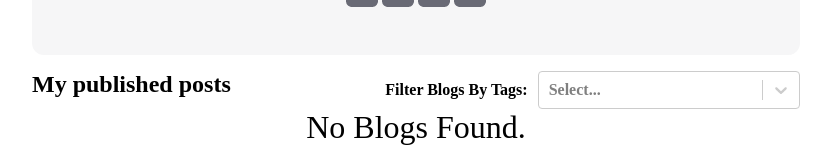
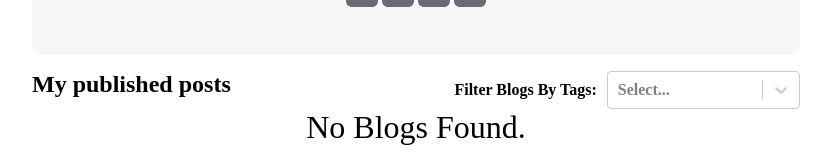
Before and after one commit to mza-wtag/well-blog-toolkit, a React (Vite) app: page /me in a window 1280 px wide. Shown: the part 322-477 px from the top of the page, without its empty margins (224-1055 px from the left). Built offline with nearby package versions, Linux system fonts and the light colour scheme; sample sign-in values are in the browser's storage.

Commit message:
changes apply for filter box

```diff
--- a/src/Layout.jsx
+++ b/src/Layout.jsx
@@ -1,5 +1,5 @@
+import { Outlet } from "react-router-dom";
 import Header from "@components/Header/Header";
-import { Outlet } from "react-router-dom";
 
 const Layout = () => {
   return (
--- a/src/components/FilterBlogs/filterBlogs.scss
+++ b/src/components/FilterBlogs/filterBlogs.scss
@@ -5,7 +5,7 @@
   display: flex;
   flex-wrap: wrap;
   font-weight: $font-weight-semi-bold;
-  width: 54%;
+  min-width: 45%;
 
   &__label {
     margin-right: 0.625rem;
```
